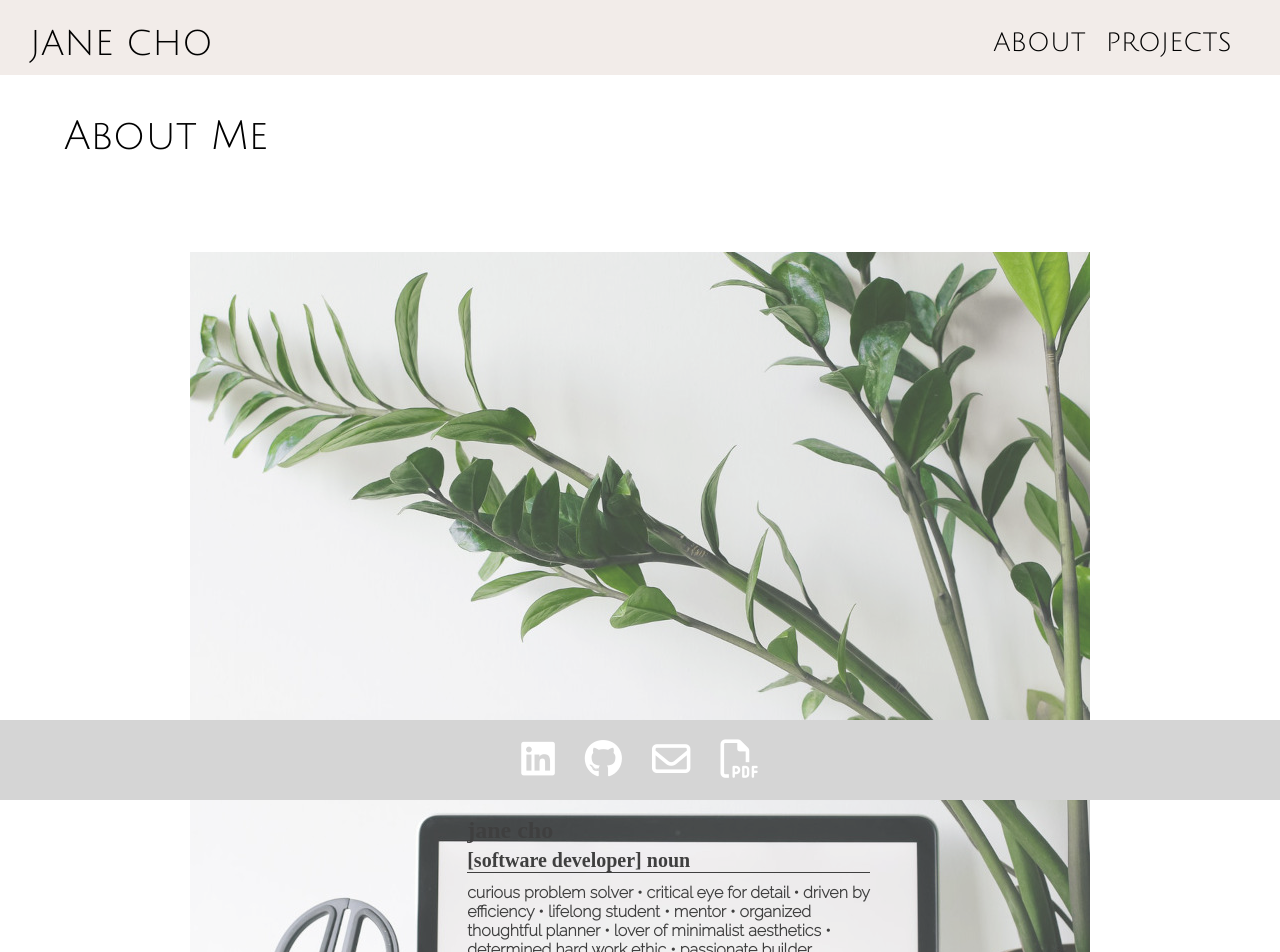
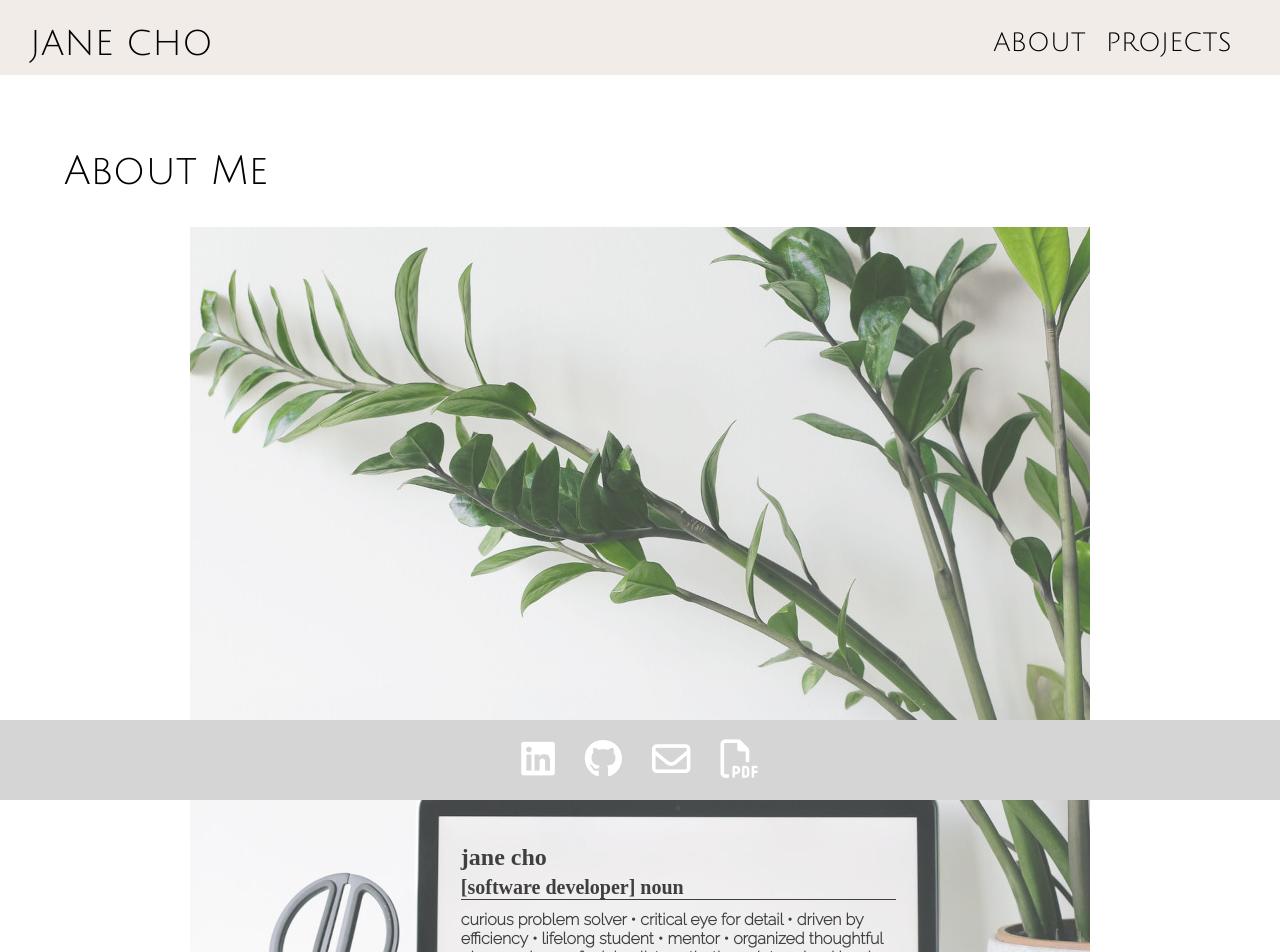
Before and after one commit to jmcho311/portfolio, a React (Create React App) app: page /about in a window 1280 px wide. Shown: the top 952 px of the page. Built offline with nearby package versions, Linux system fonts and the light colour scheme.

Commit message:
more adjustments for About from 280 to 5120

```diff
--- a/src/App.scss
+++ b/src/App.scss
@@ -85,7 +85,7 @@ p {
     font-weight: bold;
 }
 
-@media screen and (max-width: 2900px) {
+@media screen and (max-width: 2900px) {         //++++++++++++++++++++++++++++++++++++++++++
     .homePage {
         background-image: url("./pages/images/lightbulb1920.jpg");
         background-repeat: no-repeat;
@@ -126,7 +126,7 @@ p {
     }
 }
 
-@media screen and (max-width: 1920px) {
+@media screen and (max-width: 1920px) {         //++++++++++++++++++++++++++++++++++++++++++
     .homePage {
         background-image: url("./pages/images/lightbulb.jpg");
         background-repeat: no-repeat;
@@ -167,7 +167,7 @@ p {
     }
 }
 
-@media screen and (max-width: 1540px) {
+@media screen and (max-width: 1540px) {         //++++++++++++++++++++++++++++++++++++++++++
     .homePage {
         background-image: url("./pages/images/lightbulb.jpg");
         background-repeat: no-repeat;
@@ -212,7 +212,7 @@ p {
     }
 }
 
-@media screen and (max-width: 1024px) {
+@media screen and (max-width: 1024px) {         //++++++++++++++++++++++++++++++++++++++++++
     .homePage {
         width: 100vw;
         height: 85vh;
@@ -220,7 +220,7 @@ p {
     }
 }
 
-@media screen and (max-width: 768px) {
+@media screen and (max-width: 768px) {          //++++++++++++++++++++++++++++++++++++++++++
     .homePage {
         background-image: url("./pages/images/lightbulb685.jpg");
         margin-top: 115px;
@@ -249,7 +249,7 @@ p {
     }
 }
 
-@media screen and (max-width: 540px) {
+@media screen and (max-width: 540px) {          //++++++++++++++++++++++++++++++++++++++++++
     .homePage {
         background-image: url("./pages/images/lightbulb365.jpg");
         margin-top: 100px;
@@ -276,7 +276,7 @@ p {
     }
 }
 
-@media screen and (max-width: 414px) {
+@media screen and (max-width: 414px) {          //++++++++++++++++++++++++++++++++++++++++++
     .homePage {
         margin-top: 70px;
         width: 90vw;
@@ -292,7 +292,7 @@ p {
     }
 }
 
-@media screen and (max-width: 375px) {
+@media screen and (max-width: 375px) {          //++++++++++++++++++++++++++++++++++++++++++
     .homePage {
         background-image: url("./pages/images/lightbulb260.jpg");
         width: 69vw;
@@ -318,7 +318,7 @@ p {
     }
 }
 
-@media screen and (max-width: 360px) {
+@media screen and (max-width: 360px) {          //++++++++++++++++++++++++++++++++++++++++++
     .homePage {
         width: 72vw;
         height: 120vh;
@@ -330,7 +330,7 @@ p {
     }
 }
 
-@media screen and (max-width: 320px) {
+@media screen and (max-width: 320px) {          //++++++++++++++++++++++++++++++++++++++++++
     .homePage {
         width: 90vw;
         height: 130vh;
@@ -342,7 +342,7 @@ p {
     }
 }
 
-@media screen and (max-width: 280px) {
+@media screen and (max-width: 280px) {          //++++++++++++++++++++++++++++++++++++++++++
     .homePage {
         width: 90vw;
         height: 115vh;
@@ -452,9 +452,187 @@ ul {
     grid-row-gap: 50px;
 }
 
-@media screen and (max-width: 2900px) {
+@media screen and (max-width: 5120px) {         //++++++++++++++++++++++++++++++++++++++++++
     .aboutPage {
-        height: 185vh;
+        margin-top: 125px;
+        height: 150vh;
+
+        h1 {
+            padding-top: 4vh;
+            padding-left: 5vw;
+            font-size: 65px;
+        }
+    }
+
+    .aboutContainer {
+        background-image: url("./pages/images/screen1920.jpg");
+        height: 105vh;
+    }
+
+    .aboutContent {
+        padding-top: 28vh;
+        padding-right: 41vw;
+        padding-left: 42.5vw;
+
+        h3 {
+            font-size: 60px;
+        }
+
+        h4 {
+            font-size: 45px;
+        }
+
+        p {
+            font-size: 35px;
+        }
+    }
+
+    .skillsContainer {
+        h1 {
+            padding-top: 0;
+            padding-left: 0;
+        }
+    }
+
+    .icon, .psqlIcon {
+        width: 120px;
+        height: 120px;
+        padding-top: 2vh;
+    }
+
+    .sequelizeIcon {
+        width: 285px;
+        height: 120px;
+        padding-top: 2vh;
+    }
+
+    .iconLabel {
+        font-size: 45px;
+    }
+}
+
+@media screen and (max-width: 4096px) {         //++++++++++++++++++++++++++++++++++++++++++
+    .aboutPage {
+        margin-top: 125px;
+        height: 195vh;
+
+        h1 {
+            padding-top: 4vh;
+            padding-left: 5vw;
+            font-size: 65px;
+        }
+    }
+
+    .aboutContainer {
+        background-image: url("./pages/images/screen1920.jpg");
+        height: 140vh;
+    }
+
+    .aboutContent {
+        padding-top: 34vh;
+        padding-right: 38vw;
+        padding-left: 41vw;
+
+        h3 {
+            font-size: 60px;
+        }
+
+        h4 {
+            font-size: 45px;
+        }
+
+        p {
+            font-size: 35px;
+        }
+    }
+
+    .skillsContainer {
+        h1 {
+            padding-top: 0;
+            padding-left: 0;
+        }
+    }
+
+    .icon, .psqlIcon {
+        width: 120px;
+        height: 120px;
+        padding-top: 2vh;
+    }
+
+    .sequelizeIcon {
+        width: 285px;
+        height: 120px;
+        padding-top: 2vh;
+    }
+
+    .iconLabel {
+        font-size: 45px;
+    }
+}
+
+@media screen and (max-width: 3840px) {         //++++++++++++++++++++++++++++++++++++++++++
+    .aboutPage {
+        margin-top: 125px;
+        height: 195vh;
+
+        h1 {
+            padding-top: 4vh;
+            padding-left: 5vw;
+            font-size: 65px;
+        }
+    }
+
+    .aboutContainer {
+        background-image: url("./pages/images/screen1920.jpg");
+        height: 140vh;
+    }
+
+    .aboutContent {
+        padding-top: 36vh;
+        padding-right: 38vw;
+        padding-left: 40vw;
+
+        h3 {
+            font-size: 60px;
+        }
+
+        h4 {
+            font-size: 45px;
+        }
+
+        p {
+            font-size: 35px;
+        }
+    }
+
+    .skillsContainer {
+        h1 {
+            padding-top: 0;
+            padding-left: 0;
+        }
+    }
+
+    .icon, .psqlIcon {
+        width: 120px;
+        height: 120px;
+        padding-top: 2vh;
+    }
+
+    .sequelizeIcon {
+        width: 285px;
+        height: 120px;
+        padding-top: 2vh;
+    }
+
+    .iconLabel {
+        font-size: 45px;
+    }
+}
+
+@media screen and (max-width: 3000px) {         //++++++++++++++++++++++++++++++++++++++++++
+    .aboutPage {
+        margin-top: 125px;
+        height: 155vh;
 
         h1 {
             padding-top: 4vh;
@@ -465,11 +643,11 @@ ul {
 
     .aboutContainer {
         background-image: url("./pages/images/screen1280.jpg");
-        height: 130vh;
+        height: 105vh;
     }
 
     .aboutContent {
-        padding-top: 33vh;
+        padding-top: 26vh;
         padding-right: 38vw;
         padding-left: 41vw;
 
@@ -510,25 +688,42 @@ ul {
     }
 }
 
-@media screen and (max-width: 2560px) {
+@media screen and (max-width: 2880px) {         //++++++++++++++++++++++++++++++++++++++++++
+    .aboutPage {
+        height: 185vh;
+    }
+
+    .aboutContainer {
+        height: 130vh;
+    }
+
+    .aboutContent {
+        padding-top: 29vh;
+        padding-right: 38vw;
+        padding-left: 41vw;
+    }
+}
+
+@media screen and (max-width: 2560px) {         //++++++++++++++++++++++++++++++++++++++++++
     .aboutPage {
         height: 200vh;
     }
 
     .aboutContainer {
-        height: 135vh;
+        height: 145vh;
     }
 
     .aboutContent {
-        padding-top: 40vh;
+        padding-top: 35vh;
         padding-right: 36vw;
         padding-left: 40vw;
     }
 }
 
-@media screen and (max-width: 1920px) {
+@media screen and (max-width: 1921px) {         //++++++++++++++++++++++++++++++++++++++++++
     .aboutPage {
-        height: 225vh;
+        height: 250vh;
+        margin-top: 125px;
 
         h1 {
             padding-top: 3vh;
@@ -537,7 +732,7 @@ ul {
     }
 
     .aboutContainer {
-        height: 170vh;
+        height: 185vh;
     }
 
     .aboutContent {
@@ -573,7 +768,23 @@ ul {
     }
 }
 
-@media screen and (max-width: 1600px) {
+@media screen and (max-width: 1680px) {         //++++++++++++++++++++++++++++++++++++++++++
+    .aboutPage {
+        height: 250vh;
+    }
+
+    .aboutContainer {
+        height: 190vh;
+    }
+
+    .aboutContent {
+        padding-top: 46vh;
+        padding-right: 29vw;
+        padding-left: 34.5vw;
+    }
+}
+
+@media screen and (max-width: 1600px) {     //++++++++++++++++++++++++++++++++++++++++++
     .aboutPage {
         height: 185vh;
     }
@@ -654,119 +865,59 @@ ul {
     }
 }
 
-@media screen and (max-width: 1540px) {
+// @media screen and (max-width: 1540px) {         //++++++++++++++++++++++++++++++++++++++++++
+//     .aboutPage {
+//         height: 150vh;
+//     }
+
+//     .aboutContainer {
+//         height: 100vh;
+//     }
+
+//     .aboutContent {
+//         padding-top: 31vh;
+//         padding-right: 33vw;
+//         padding-left: 37.5vw;
+//     }
+// }
+
+@media screen and (max-width: 1440px) {         //++++++++++++++++++++++++++++++++++++++++++
     .aboutPage {
-        height: 150vh;
+        height: 185vh;
     }
 
     .aboutContainer {
-        background-image: url("./pages/images/screen.jpg");
-        height: 100vh;
+        height: 130vh;
     }
 
     .aboutContent {
-        padding-top: 31vh;
-        padding-right: 33vw;
-        padding-left: 37.5vw;
-
-        h3 {
-            font-size: 24px;
-        }
-
-        h4 {
-            font-size: 20px;
-        }
-
-        p {
-            font-size: 16px;
-        }
-    }
-
-    h4 {
-        font-size: 20px;
-    }
-
-    .skillsContainer {
-        h1 {
-            padding: 0 0 4px;
-        }
-    }
-
-    .icon {
-        width: 50px;
-        height: 50px;
-    }
-
-    .psqlIcon {
-        width: 40px;
-        height: 41.266px;
-    }
-
-    .sequelizeIcon {
-        width: 96px;
-        height: 40.078px;
-    }
-
-    .iconLabel {
-        font-size: 20px;
-        font-family: Raleway;
-        font-weight: bold;
-        color: #696055;
-    }
-
-    ul {
-        display: flex;
-        margin: 0;
-        padding: 0;
-
-        li {
-        list-style-type: none;
-        padding: 0px 10px;
-        }
-    }
-
-    .techIcons {
-        margin-top: 35px;
-        display: grid;
-        grid-template-columns: 1fr 1fr 1fr 1fr 1fr;
-        grid-template-rows: 1fr 1fr;
-        grid-column-gap: 0px;
-        grid-row-gap: 50px;
-    }
-}
-
-@media screen and (max-width: 1440px) {
-    .aboutPage {
-        height: 220vh;
-    }
-
-    .aboutContainer {
-        height: 160vh;
-    }
-
-    .aboutContent {
-        padding-top: 46vh;
+        padding-top: 41vh;
         padding-right: 33vw;
         padding-left: 37vw;
     }
 }
 
-@media screen and (max-width: 1380px) {
+@media screen and (max-width: 1366px) {         //++++++++++++++++++++++++++++++++++++++++++
     .aboutContent {
-        padding-top: 33vh;
+        padding-top: 46vh;
         padding-right: 32vw;
         padding-left: 36.5vw;
     }
 }
 
-@media screen and (max-width: 1200px) {
+@media screen and (max-width: 1280px) {         //++++++++++++++++++++++++++++++++++++++++++
+    .aboutContainer {
+        height: 145vh;
+    }
+
     .aboutContent {
-        padding-right: 29vw;
-        padding-left: 34.5vw;
+        padding-top: 46vh;
+        padding-right: 30vw;
+        padding-left: 36vw;
     }
 }
 
-@media screen and (max-width: 1024px) {
+@media screen and (max-width: 1024px) {         //++++++++++++++++++++++++++++++++++++++++++
     .aboutPage {
         height: 130vh;
     }
@@ -792,7 +943,7 @@ ul {
     }
 }
 
-@media screen and (max-width: 768px) {
+@media screen and (max-width: 768px) {          //++++++++++++++++++++++++++++++++++++++++++
     .aboutPage {
         margin-top: 90px;
         margin-bottom: 50px;
@@ -815,7 +966,7 @@ ul {
     }
 }
 
-@media screen and (max-width: 540px) {
+@media screen and (max-width: 540px) {          //++++++++++++++++++++++++++++++++++++++++++
     .aboutPage {
         margin-top: 70px;
         margin-bottom: 50px;
@@ -862,7 +1013,7 @@ ul {
     }
 }
 
-@media screen and (max-width: 414px) {
+@media screen and (max-width: 414px) {          //++++++++++++++++++++++++++++++++++++++++++
     .aboutPage h1 {
         padding-top: 0;
     }
@@ -876,7 +1027,7 @@ ul {
     }
 }
 
-@media screen and (max-width: 375px) {
+@media screen and (max-width: 375px) {          //++++++++++++++++++++++++++++++++++++++++++
     .aboutPage {
         height: 160vh;
     }
@@ -886,7 +1037,7 @@ ul {
     }
 }
 
-@media screen and (max-width: 360px) {
+@media screen and (max-width: 360px) {          //++++++++++++++++++++++++++++++++++++++++++
     .aboutPage {
         height: 170vh;
     }
@@ -896,7 +1047,7 @@ ul {
     }
 }
 
-@media screen and (max-width: 320px) {
+@media screen and (max-width: 320px) {          //++++++++++++++++++++++++++++++++++++++++++
     .aboutPage {
         margin-left: 6vw;
         height: 185vh;
@@ -1015,7 +1166,7 @@ ul {
     padding-right: 15px;
 }
 
-@media screen and (max-width: 1024px) {
+@media screen and (max-width: 1024px) {         //++++++++++++++++++++++++++++++++++++++++++
     .projectsPage {
         margin-top: 90px;
     }
@@ -1096,7 +1247,7 @@ ul {
     }
 }
 
-@media screen and (max-width: 768px) {
+@media screen and (max-width: 768px) {          //++++++++++++++++++++++++++++++++++++++++++
     .projectsPage {
         margin-top: 90px;
     }
@@ -1177,7 +1328,7 @@ ul {
     }
 }
 
-@media screen and (max-width: 540px) {
+@media screen and (max-width: 540px) {          //++++++++++++++++++++++++++++++++++++++++++
     .projectsPage {
         width: 100%;
         margin-top: 90px;
@@ -1249,7 +1400,7 @@ ul {
     }
 }
 
-@media screen and (max-width: 414px) {
+@media screen and (max-width: 414px) {          //++++++++++++++++++++++++++++++++++++++++++
     .projectsPage {
         margin-top: 70px;
     }
@@ -1287,7 +1438,7 @@ ul {
     }
 }
 
-@media screen and (max-width: 375px) {
+@media screen and (max-width: 375px) {          //++++++++++++++++++++++++++++++++++++++++++
     .project2 {
         margin: 15px 26.5px 15px 26.5px;
     }
@@ -1311,7 +1462,7 @@ ul {
     }
 }
 
-@media screen and (max-width: 360px) {
+@media screen and (max-width: 360px) {          //++++++++++++++++++++++++++++++++++++++++++
     .dishd, .brewser, .concentration {
         width: 86vw;
     }
@@ -1326,7 +1477,7 @@ ul {
     }
 }
 
-@media screen and (max-width: 320px) {
+@media screen and (max-width: 320px) {          //++++++++++++++++++++++++++++++++++++++++++
     .project2 {
         width: 82vw;
         margin: 15px 21px 15px 21px;
@@ -1357,7 +1508,7 @@ ul {
     }
 }
 
-@media screen and (max-width: 280px) {
+@media screen and (max-width: 280px) {          //++++++++++++++++++++++++++++++++++++++++++
     .project4, .project3, .project2, .project1 {
         margin: 15px;
         padding: 10px;
```
Also changed, not shown: src/components/Footer.scss (+10 -4 lines), src/components/Header.scss (+34 -2 lines), src/pages/images/screen1920.jpg (added).
